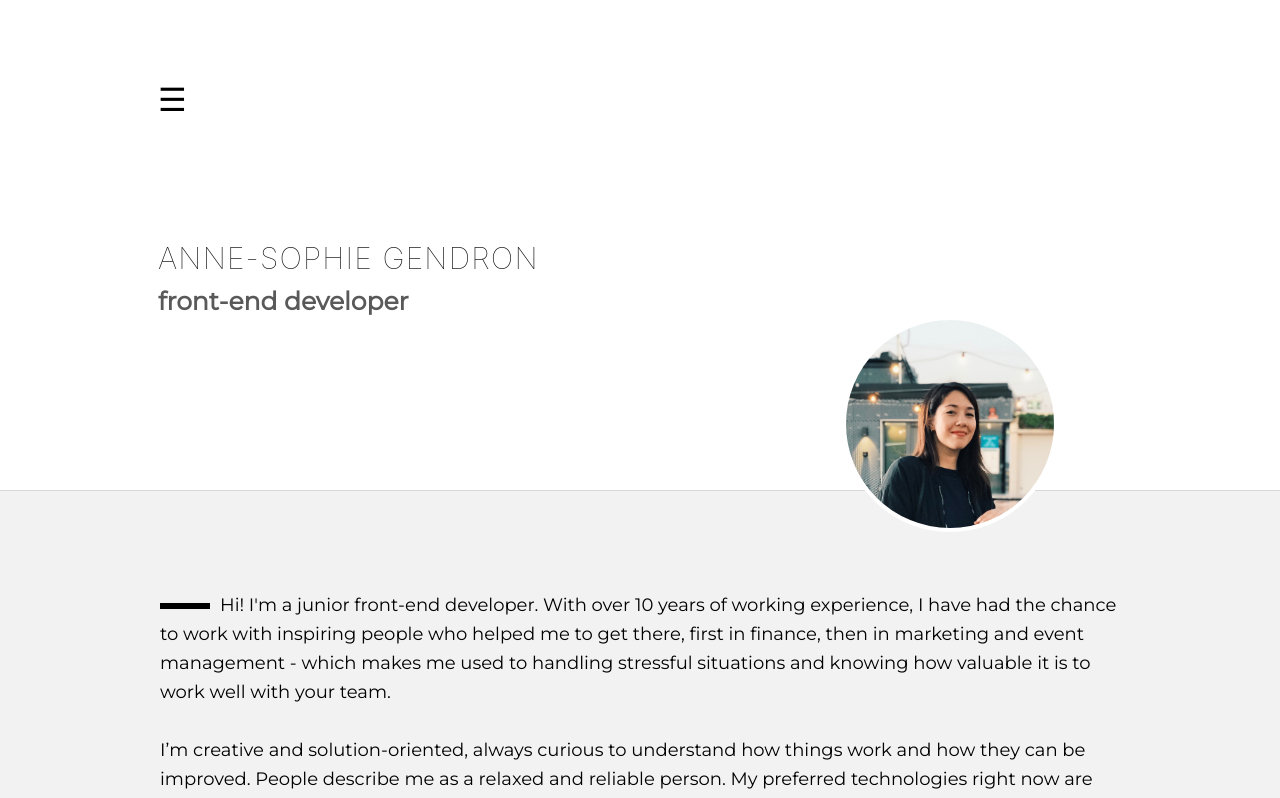
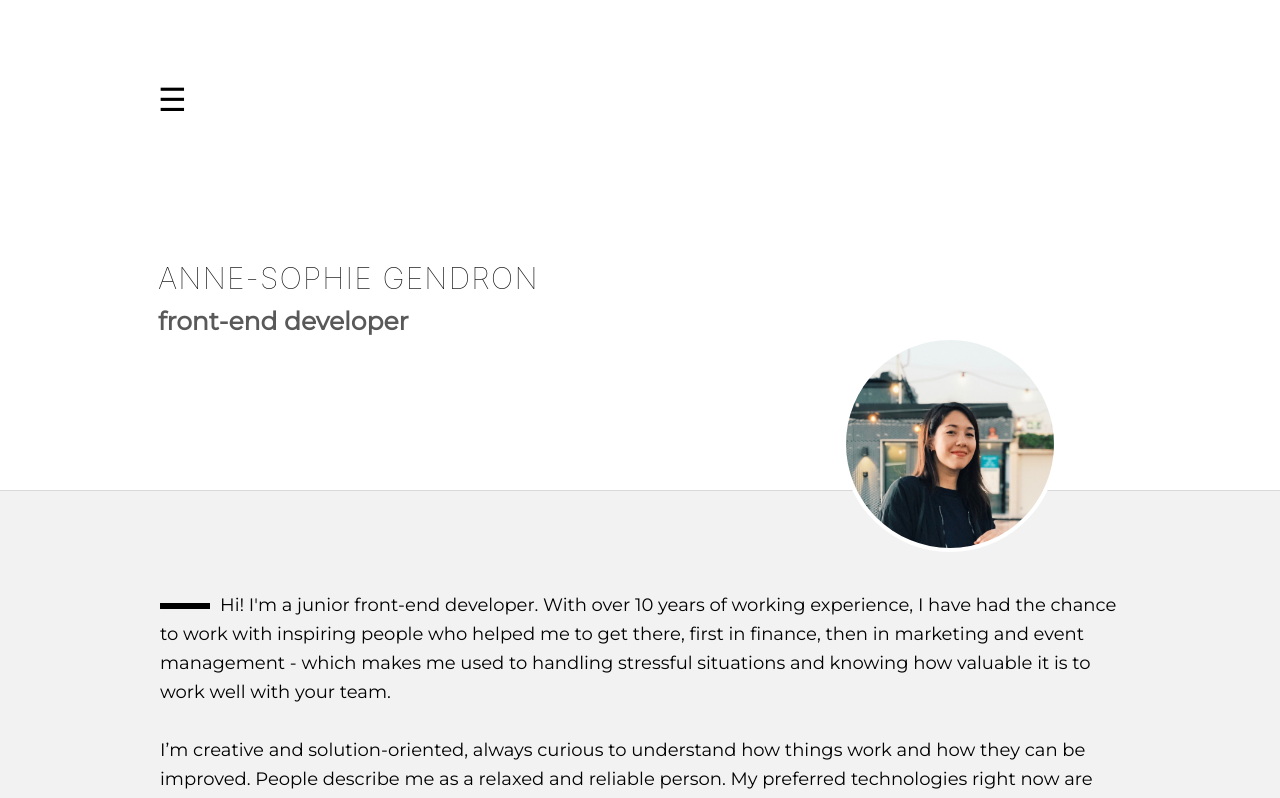
Before and after one commit to annesophiegendron/portfolio-react, a React (Create React App) app in the folder my-app/: page / in a window 1280 px wide. Shown: the top 798 px of the page. Built offline with nearby package versions, Linux system fonts and the light colour scheme.

Commit message:
header position updated

```diff
--- a/my-app/src/components/Header.js
+++ b/my-app/src/components/Header.js
@@ -35,11 +35,14 @@ const HeaderContainer = styled.section`
 
 const HeaderText = styled(motion.div)`
   display: flex;
-  margin-top: 160px;
+  margin-top: 130px;
   -moz-flex-direction: column;
   flex-direction: column;
   flex-wrap: nowrap;
   justify-content: left;
+  @media (min-width: 992px) {
+    margin-top: 180px;
+  }
 `
 
 const HeaderOne = styled(motion.h1)`
```
